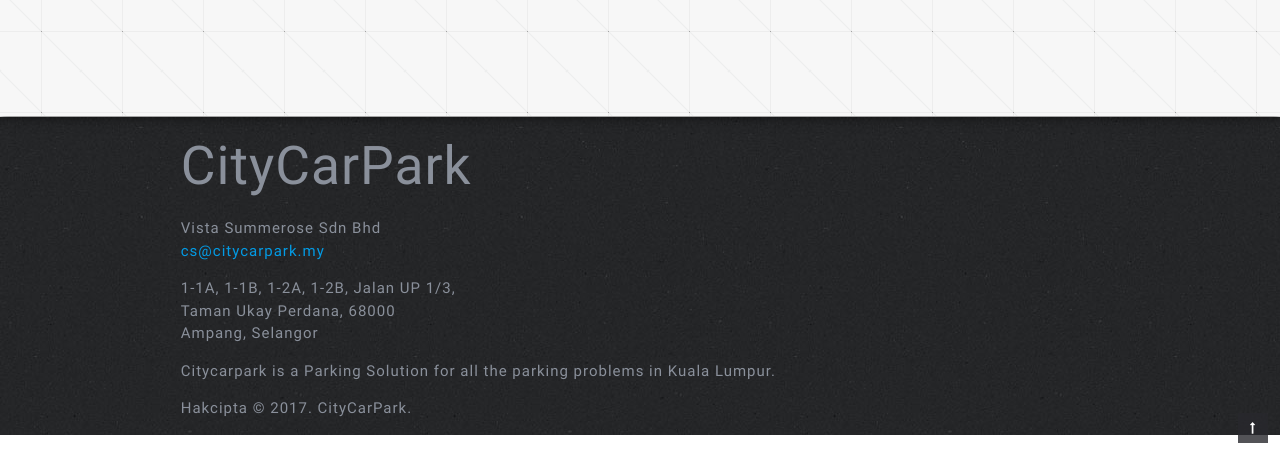
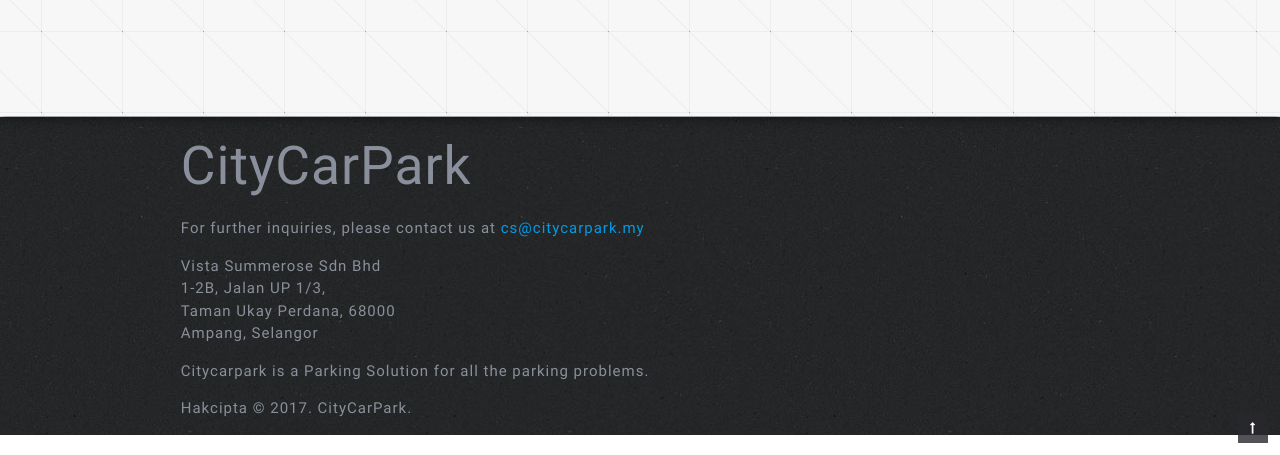
Before and after one commit to kuntau/ccplanding, a Jekyll site: the page built from index.md, in a window 1280 px wide and 900 px high, scrolled down 2890 px, cut to the strip 445-900 px from the top of the window. Built offline with Jekyll 4.4.1, drawn with Linux system fonts in a browser that asks for light colours; nearby versions of some CDN libraries.

Commit message:
fix footer and change site description

```diff
--- a/_config.yml
+++ b/_config.yml
@@ -16,7 +16,7 @@
 title: CityCarPark
 email: cs@citycarpark.my
 description: > # this means to ignore newlines until "baseurl:"
-  Citycarpark is a Parking Solution for all the parking problems in Kuala Lumpur.
+  Citycarpark is a Parking Solution for all the parking problems.
 copyright: >
   Hakcipta © 2017. CityCarPark.
 author: Vista Summerose Sdn Bhd
--- a/_includes/footer.html
+++ b/_includes/footer.html
@@ -8,15 +8,8 @@
     <div class="footer-col-wrapper">
       <div class="footer-col footer-col-1">
         <ul class="contact-list">
-          <li>
-            {% if site.author %}
-              {{ site.author | escape }}
-            {% else %}
-              {{ site.title | escape }}
-            {% endif %}
-            </li>
             {% if site.email %}
-            <li><a href="mailto:{{ site.email }}">{{ site.email }}</a></li>
+            <li>For further inquiries, please contact us at <a href="mailto:{{ site.email }}">{{ site.email }}</a></li>
             {% endif %}
         </ul>
       </div>
@@ -24,7 +17,14 @@
       <div class="footer-col footer-col-2">
         <ul class="social-media-list">
           {% if site.github_username %}
-            <li>1-1A, 1-1B, 1-2A, 1-2B, Jalan UP 1/3,</li>
+            <li>
+              {% if site.author %}
+                {{ site.author | escape }}
+              {% else %}
+                {{ site.title | escape }}
+              {% endif %}
+            </li>
+            <li>1-2B, Jalan UP 1/3,</li>
             <li>Taman Ukay Perdana, 68000</li>
             <li>Ampang, Selangor</li>
           {% endif %}
```
